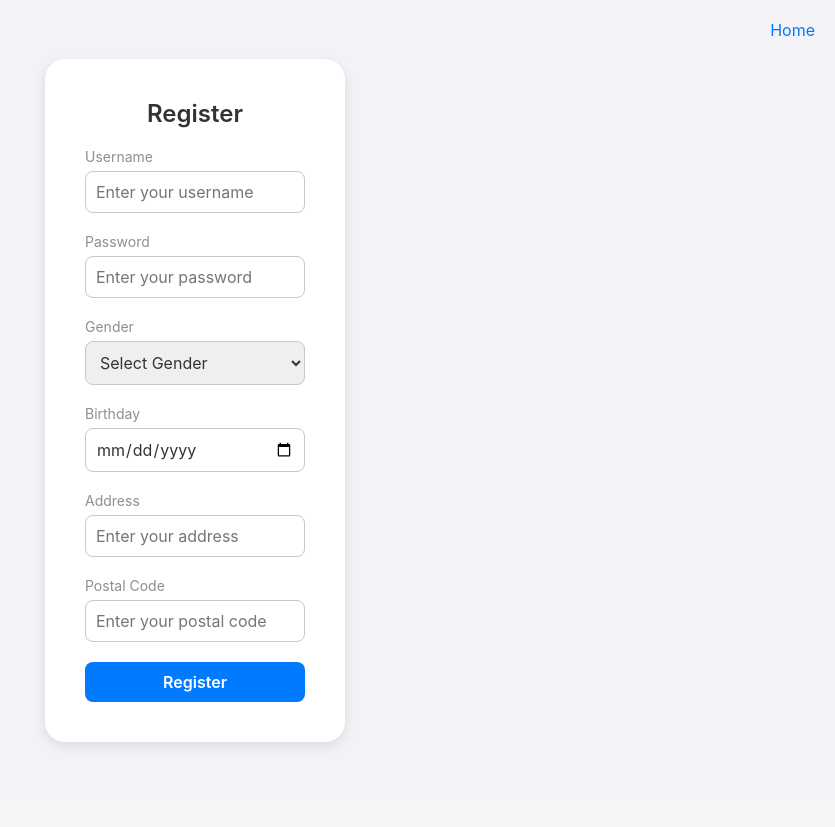
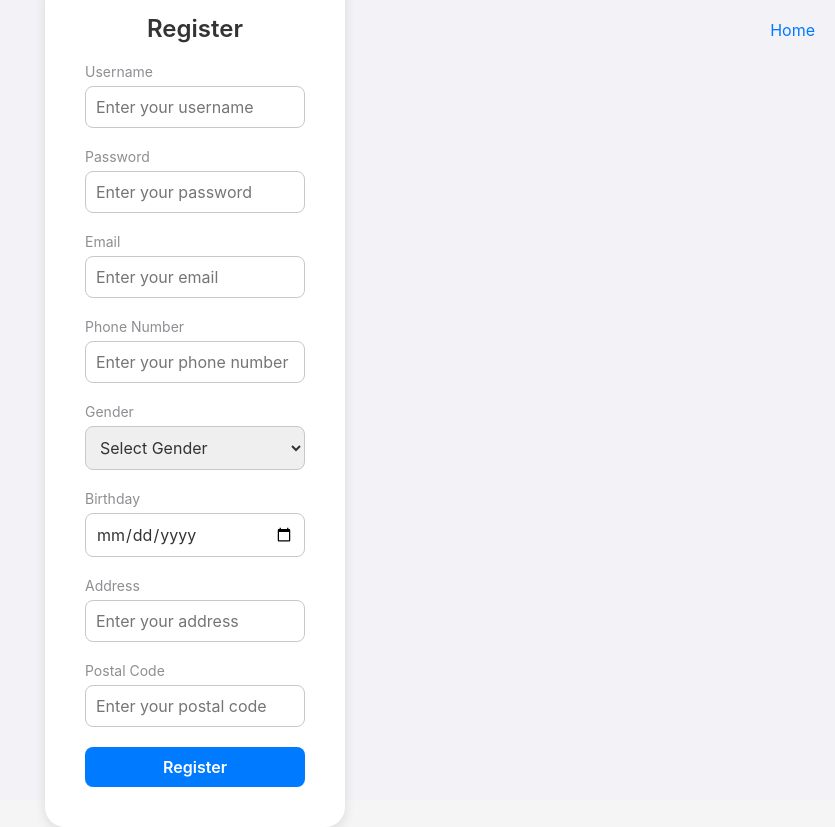
Before and after one commit to Prostream/front_hackthon, a React (Create React App) app: page /register in a window 1280 px wide. Shown: the whole page, without its empty margins (445-1280 px from the left). Before the commit the page ends 800 px from the top, so only its background shows below. Built offline with nearby package versions, Linux system fonts and the light colour scheme.

Commit message:
Update Register.jsx

```diff
--- a/src/components/Register.jsx
+++ b/src/components/Register.jsx
@@ -9,6 +9,8 @@ function Register() {
   const [formData, setFormData] = useState({
     username: '',
     password: '',
+    email: '',
+    phoneNumber: '',
     gender: '',
     birthday: '',
     address: '',
@@ -79,6 +81,26 @@ function Register() {
           required
         />
 
+        <label>Email</label>
+        <input
+          type="email"
+          name="email"
+          value={formData.email}
+          onChange={handleChange}
+          placeholder="Enter your email"
+          required
+        />
+
+        <label>Phone Number</label>
+        <input
+          type="tel"
+          name="phoneNumber"
+          value={formData.phoneNumber}
+          onChange={handleChange}
+          placeholder="Enter your phone number"
+          required
+        />
+
         <label>Gender</label>
         <select name="gender" value={formData.gender} onChange={handleChange} required>
           <option value="">Select Gender</option>
```
